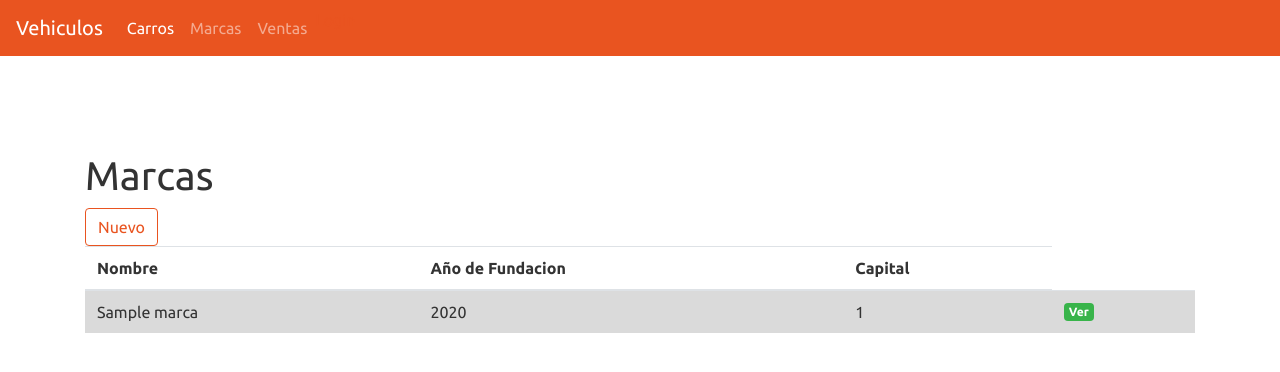
After one commit to Fortune1234246/proyecto2, a Django app: a page that uses proyecto/templates/blog/post_list.html in a window 1280 px wide. The commit adds this page. Shown: the top 372 px of the page. Run offline with Django 3.2, Linux system fonts and the light colour scheme; tables that the repository leaves empty hold one stand-in row (values such as "Sample post"); some libraries are stand-ins or nearby versions.

Commit message:
Todos los CRUD

```diff
--- /dev/null
+++ b/proyecto/templates/blog/listarmarcas.html
@@ -0,0 +1,25 @@
+{% extends 'blog/post_list.html' %}
+{% block content %}
+<br>
+<br>
+<h1>Marcas</h1>
+<a  class="btn btn-outline-primary" href="{%url 'crear_marca'%}"> Nuevo </a>
+<table class="table table-hover">
+    <thead>
+      <tr>
+        <th scope="col">Nombre</th>
+        <th scope="col">Año de Fundacion</th>
+        <th scope="col">Capital</th>
+      </tr>
+    </thead>
+        {% for marca in marca %}
+        <tr class="table-active">
+
+            <td>{{ marca.nombre }} </td>
+            <td>{{ marca.anio_fundacion }}</td>
+            <td>{{ marca.capital }}</td>
+            <td><a class="badge badge-success" href="{%url 'marcas_detail' pk=marca.pk%}"> Ver </a> </td>
+          </tr>
+        {% endfor %}
+</table>
+{% endblock %}
--- a/proyecto/templates/blog/post_list.html
+++ b/proyecto/templates/blog/post_list.html
@@ -22,7 +22,10 @@
                           <a class="nav-link" href="{%url 'listar_vehiculo'%}" class="top-menu"><span class="glyphicon glyphicon-list">  Carros </span></a>
                         </li>
                         <li class="nav-item">
-                          <a class="nav-link" href="" class="top-menu"><span class="glyphicon glyphicon-list">  Marcas </span></a>
+                          <a class="nav-link" href="{%url 'listar_marcas'%}" class="top-menu"><span class="glyphicon glyphicon-list">  Marcas </span></a>
+                        </li>
+                        <li class="nav-item">
+                          <a class="nav-link" href="{%url 'listar_ventas'%}" class="top-menu"><span class="glyphicon glyphicon-list">  Ventas </span></a>
                         </li>
 
                         {% if user.is_authenticated %}
@@ -31,7 +34,7 @@
                             <a class="nav-link" href="{%url 'crear_vehiculo'%}" ><span class="glyphicon glyphicon-list">Nuevo Carro</span></a>
                         </li>
                         <li class="nav-item">
-                            <a class="nav-link" href="" ><span class="glyphicon glyphicon-list">Nueva Marca</span></a>
+                            <a class="nav-link" href="{%url 'crear_marca'%}" ><span class="glyphicon glyphicon-list">Nueva Marca</span></a>
                         </li>
                         <li class="nav-item">
                             <a class="nav-link" href="" ><span class="glyphicon glyphicon-list">Nueva Cancion</span></a>
--- a/proyecto/urls.py
+++ b/proyecto/urls.py
@@ -12,4 +12,11 @@ urlpatterns = [
     url(r'^vehiculos/detail/(?P<pk>[0-9]+)/$', views.vehiculo_detail, name='vehiculo_detail'),
     url(r'^vehiculos/(?P<pk>[0-9]+)/edit/$', views.vehiculos_edit, name='vehiculos_edit'),
     url(r'^vehiculos/(?P<pk>\d+)/remove/$', views.vehiculos_remove, name='vehiculos_remove'),
-    ]
+
+    url(r'^marcas/lista/$', views.listar_marcas, name='listar_marcas'),
+    url(r'^marcas/new/$', views.crear_marca, name='crear_marca'),
+    url(r'^marcas/detail/(?P<pk>[0-9]+)/$', views.marcas_detail, name='marcas_detail'),
+
+    url(r'^ventas/lista/$', views.listar_ventas, name='listar_ventas'),
+    url(r'^ventas/new/$', views.ventas_new, name='ventas_new'),
+]
--- a/proyecto/views.py
+++ b/proyecto/views.py
@@ -2,18 +2,20 @@
 from django.shortcuts import render
 from django.shortcuts import render, get_object_or_404
 from django.contrib import messages
-from .forms import CarroForm
+from .forms import CarroForm, MarcaForm, VentaForm
 from proyecto.models import Marca, Cliente, Carro, Venta
 from django.views.generic.detail import DetailView
 from django.utils import timezone
 from django.shortcuts import redirect
 from django.contrib.auth.decorators import login_required
 
+#STYLE AND CSS
 def post_list(request):
     return render(request, 'blog/post_list.html', {})
 
+
+#Vehiculos
 @login_required
-
 def listar_vehiculo(request):
     carro = Carro.objects.all()
     return render(request, 'blog/listarvehiculos.html', {'carro': carro})
@@ -49,3 +51,42 @@ def vehiculos_remove(request, pk):
     carro = get_object_or_404(Carro, pk=pk)
     carro.delete()
     return redirect('listar_vehiculo')
+
+
+#MARCAAAAAAAAAAAAAAAAAAAAAAAAAS
+def listar_marcas(request):
+    marca = Marca.objects.all()
+    return render(request, 'blog/listarmarcas.html', {'marca': marca})
+
+def crear_marca(request):
+    if request.method == "POST":
+        form = MarcaForm(request.POST)
+        if form.is_valid():
+            marca = form.save(commit=False)
+            marca.save()
+            return redirect('listar_marcas')
+    else:
+        form = MarcaForm()
+        return render(request, 'blog/marca_new.html', {'form': form})
+
+def marcas_detail(request, pk):
+    marca = get_object_or_404(Marca, pk=pk)
+    return render(request, 'blog/detelle_marca.html', {'marca': marca})
+
+
+#Ventaaaaaaaaaaaaaaaaaaaaaaaaaaaaas
+def listar_ventas(request):
+    venta = Venta.objects.all()
+    return render(request, 'blog/listarventa.html', {'venta': venta})
+
+def ventas_new(request):
+    if request.method == "POST":
+        form = VentaForm(request.POST)
+        if form.is_valid():
+            venta = Venta.objects.create(nombre=form.cleaned_data['nombre'], descripcion=form.cleaned_data['descripcion'], album=form.cleaned_data['album'], artista=form.cleaned_data['artista'])
+            post = form.save(commit=False)
+            post.save()
+            return redirect('listar_ventas', pk=post.pk)
+    else:
+        form = VentaForm()
+        return render(request, 'blog/listarventa.html', {'form': form})
```
Also changed, not shown: proyecto/forms.py (+10 -0 lines), proyecto/templates/blog/detelle_marca.html (added, +24 -0 lines), proyecto/templates/blog/listarventa.html (added, +27 -0 lines), proyecto/templates/blog/marca_new.html (added, +15 -0 lines).
